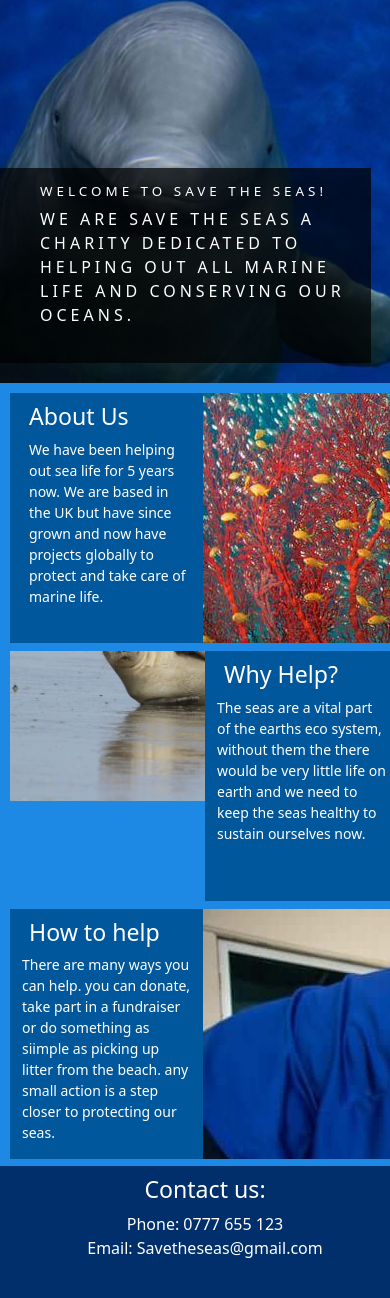
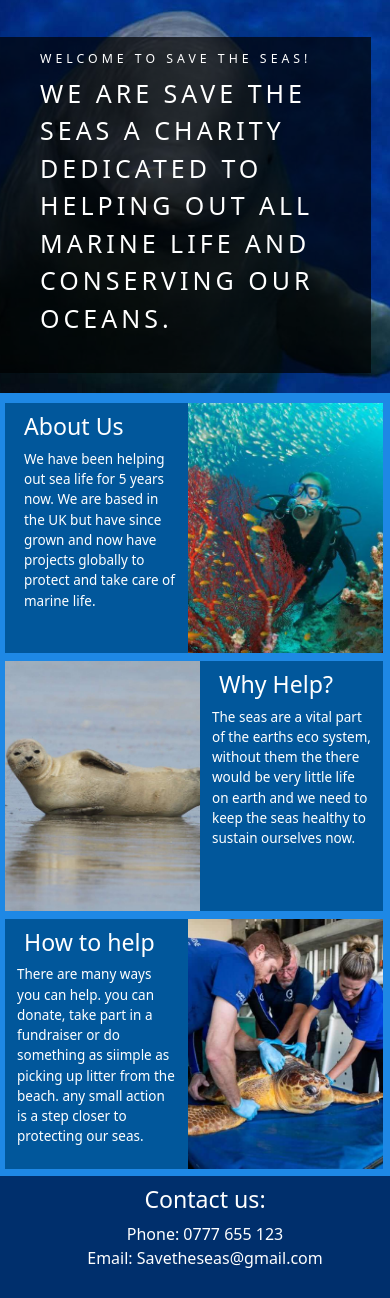
Before and after one commit to JamieS56/Milestone-Project-1, a plain HTML site: page index.html in a window 390 px wide. Shown: the part 147-1445 px from the top of the page. Drawn offline with nearby package versions, Linux system fonts and the light colour scheme.

Commit message:
corected stylesheet link

```diff
--- a/assets/css/stylesheet.css
+++ b/assets/css/stylesheet.css
@@ -10,7 +10,7 @@
 }
 
 p{
-    font-size: 16px;
+    font-size: 25px;
 }
 
 /*----------colors------------------*/
@@ -42,6 +42,7 @@ nav ul li{
 nav div a{
     color: black;
     text-decoration: none;
+        font-size: 22px;
 }
 
 .menu-item{
@@ -49,6 +50,10 @@ nav div a{
     float:right;
 }
 
+nav{
+    height:40px;
+
+}
  @media (max-width: 992px) {
 
 
@@ -77,9 +82,8 @@ footer{
     max-height:200px;
     color: #fff;
     min-height: 120px;
-    margin:auto;
-    padding: auto;
     height: auto;
+    overflow: hidden;
 }
 
 .social-link{
@@ -213,6 +217,7 @@ footer h4{
     background-repeat: no-repeat;
     background-size: cover;
     height: 400px;
+    width: 100%;
 }
 
 #welcome-outer{
@@ -266,7 +271,7 @@ footer h4{
         width: 95vw;
         padding-top: 15px;
         bottom: 20px;
-        font-size: 60%;
+        font-size: 55%;
     }
 
     #welcome-image{
@@ -284,8 +289,8 @@ footer h4{
 
 .home-info-block{
     width: 100vw;
-    margin: 2% 10px 2% 10px;
-    padding: 0;
+    margin:  2% 0;
+    padding: 0 5px;
     height:250px
 }
 
@@ -300,11 +305,15 @@ footer h4{
     position: relative;
     margin: 0;
 
+    overflow: hidden;
+
 }
 
 #about-us-picture{
     background: url(../images/about-us.jpg);
     background-position-y: -140px;
+    background-size: cover;
+    background-position: center;
 
 }
 
@@ -313,11 +322,15 @@ footer h4{
     background-position-y: -100px;
     background-repeat: no-repeat;
     background-size: cover;
+    background-position: center;
 
 }
 
 #how-to-help-image{
+
     background: url(../images/how-to-help.jpg);
+    background-size: cover;
+    background-position: center;
 
 }
 
@@ -348,7 +361,7 @@ footer h4{
      }
 
      .home-info-block p{
-         font-size: 14px;
+         font-size: 13.5px;
      }
   }
 
@@ -447,9 +460,6 @@ footer h4{
 .event-text p{
     width: 65vw;
     padding-right: 5vw;
-
-
-
     padding-left: 20px;
 }
 
@@ -486,8 +496,14 @@ footer h4{
     .event-block{
         width:75vw;
         position: relative;
+        height: auto;
+    }
 
-    }
+        .event-text{
+            height:auto;
+        }
+        .event-inner{
+            height:auto;
 }
 
 /*--------------------------Donation Page-------------------------*/
@@ -516,5 +532,5 @@ footer h4{
 @media (max-width: 992px) {
     .donation-padding{
     margin: 20px 10vw;
+    }
 }
- }
--- a/index.html
+++ b/index.html
@@ -11,7 +11,7 @@
     <!---font awesome--->
     <link rel="stylesheet" href="https://pro.fontawesome.com/releases/v5.10.0/css/all.css" integrity="sha384-AYmEC3Yw5cVb3ZcuHtOA93w35dYTsvhLPVnYs9eStHfGJvOvKxVfELGroGkvsg+p" crossorigin="anonymous"/>
     <!-- my style sheet-->
-    <link href ="/assets/css/stylesheet.css" rel="stylesheet">
+    <link href ="./assets/css/stylesheet.css" rel="stylesheet">
 
     </head>
 
@@ -23,7 +23,7 @@
         </div>
 
         <nav class=" navbar-light bg-light">
-  <div class="container-fluid text-center">
+    <div class="container-fluid text-center">
 
 
         <div class="text-center row">
@@ -34,22 +34,6 @@
             <div class="col-3 menu-item"><a href = "contact.html">Contact</a></div>
 
         </div>
-
-
-            <!---------------this was part of the dropdown menu that didnt work---------------------
-
-            <div class="dropdown">
-                <button class="btn btn-secondary dropdown-toggle" type="button" id="dropdownMenuButton1" data-bs-toggle="dropdown" aria-expanded="false">
-                     Dropdown button
-                 </button>
-                    <ul class="dropdown-menu" aria-labelledby="dropdownMenuButton1">
-                        <li><a class="dropdown-item" href="#">Action</a></li>
-                        <li><a class="dropdown-item" href="#">Another action</a></li>
-                        <li><a class="dropdown-item" href="#">Something else here</a></li>
-                    </ul>
-            </div>-->
-
-
   </div>
         </nav>
         </header>
@@ -61,7 +45,6 @@
                 <h2>Welcome to Save the Seas!</h2>
                 <p> We are Save the seas a charity dedicated to helping out all marine life and conserving our oceans.</p>
             </div>
-
         </section>
 <!------------------------->
         <div class="home-info-container">
@@ -164,8 +147,6 @@
             </ul>
             </div>
         </div>
-
-
 </div>
 </footer>
 
```
Also changed, not shown: contact.html (+0 -16 lines), donate.html (+0 -16 lines), events.html (+2 -17 lines).
